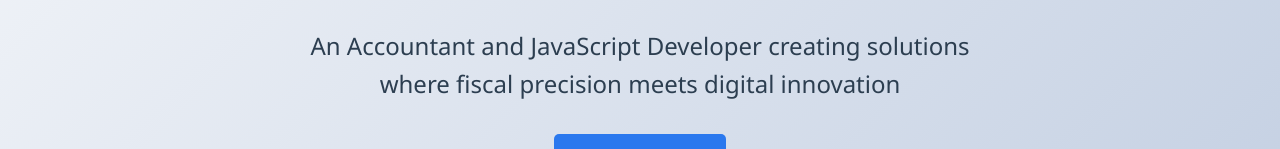
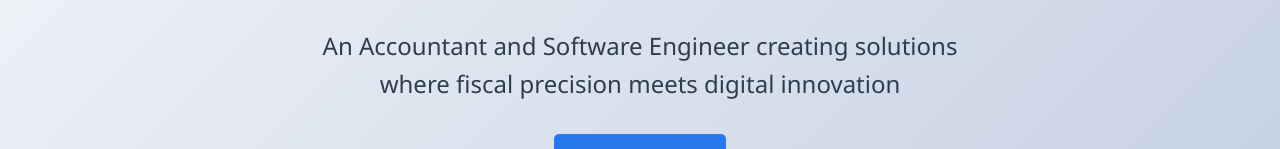
Before and after one commit to Abest45/myportfolio, a plain HTML site: page index.html in a window 1280 px wide. Shown: the part 301-450 px from the top of the page. Drawn offline with Linux system fonts and the light colour scheme.

Commit message:
Update job title from 'JavaScript Developer' to 'Software Engineer'

```diff
--- a/index.html
+++ b/index.html
@@ -506,7 +506,7 @@
         <div class="container">
             <h1>Bridging Finance & Technology</h1>
             <p>I'm Abraham Osahon Best</p>
-            <p class="tagline">An Accountant and JavaScript Developer creating solutions where fiscal precision meets digital innovation</p>
+            <p class="tagline">An Accountant and Software Engineer creating solutions where fiscal precision meets digital innovation</p>
             <a href="#projects" class="btn">View My Work</a>
         </div>
     </section>
```
